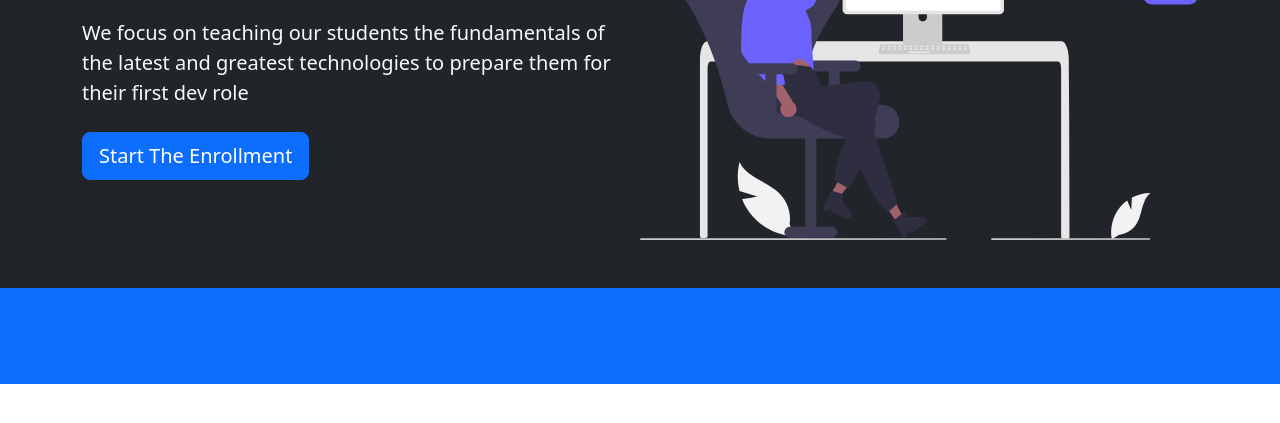
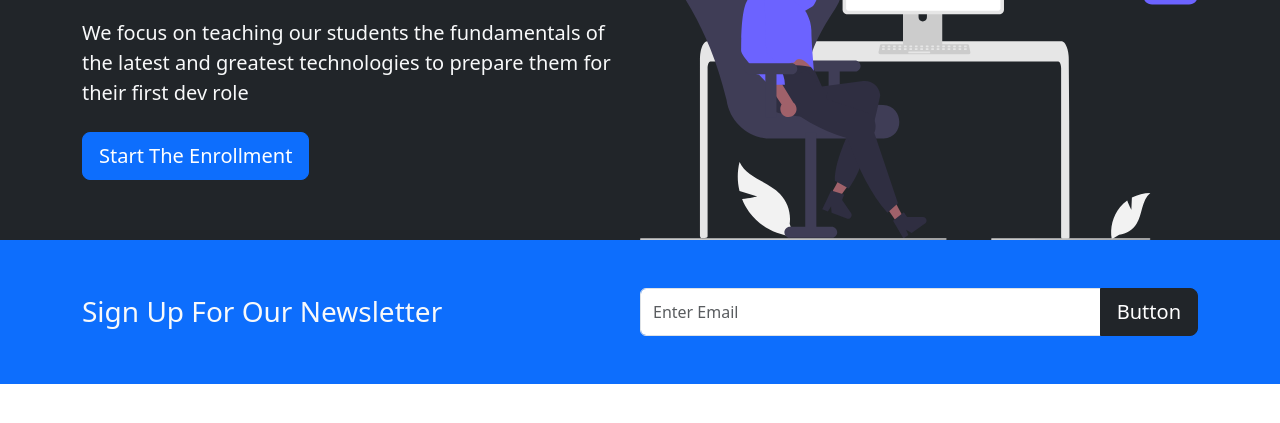
Before and after one commit to tsion-oss/Landing, a plain HTML site: page land/index.html in a window 1280 px wide. Shown: the part 217-640 px from the top of the page. Drawn offline with nearby package versions, Linux system fonts and the light colour scheme.

Commit message:
added a newsletter section

```diff
--- a/land/index.html
+++ b/land/index.html
@@ -34,7 +34,7 @@
 
 
     <!-- Showcase -->
-    <section class="bg-dark text-light p-5 text-center text-sm-start">
+    <section class="bg-dark text-light p-5 p-lg-0 pt-lg-5 text-center text-sm-start">
         <div class="container">
            <div class="d-sm-flex align-items-center justify-content-between">
                <div>
@@ -52,8 +52,30 @@
     <!-- Newsletter -->
 
     <section class="bg-primary text-light p-5">
+        <div class="container">
+            <div class="d-md-flex justify-content-between align-items-center">
+                <h3 class="mb-3 mb-md-0">Sign Up For Our Newsletter </h3>
 
+                <div class="input-group news-input">
+                    <input
+                        type="text"
+                        class="form-control"
+                        placeholder="Enter Email"
+
+                    />
+                    <button
+                        class="btn btn-dark btn-lg"
+                        type="button"
+                    >
+                      Button
+                    </button>
+
+                </div>
+            </div>
+        </div>
     </section>
+
+
 
 
     <script src="https://cdn.jsdelivr.net/npm/bootstrap@5.3.2/dist/js/bootstrap.bundle.min.js" integrity="sha384-C6RzsynM9kWDrMNeT87bh95OGNyZPhcTNXj1NW7RuBCsyN/o0jlpcV8Qyq46cDfL" crossorigin="anonymous"></script>
--- a/land/style.css
+++ b/land/style.css
@@ -0,0 +1,5 @@
+@media(min-width: 768px){
+    .news-input {
+        width: 50% ;
+    }
+}
```
